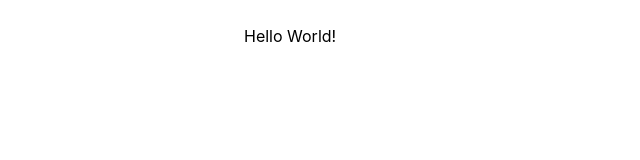
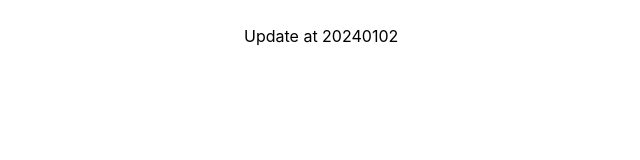
Before and after one commit to BrianGodd/DB-Final, a React (Create React App) app: page / in a window 1280 px wide. Shown: the top 160 px of the page, without its empty margins (456-1096 px from the left). Built offline with nearby package versions, Linux system fonts and the light colour scheme.

Commit message:
update at 20240102

```diff
--- a/package.json
+++ b/package.json
@@ -16,7 +16,7 @@
     "predeploy": "npm run build",
     "deploy": "gh-pages -d build",
     "start": "react-scripts --openssl-legacy-provider start",
-    "build": "react-scripts build",
+    "build": "react-scripts --openssl-legacy-provider build",
     "test": "react-scripts test",
     "eject": "react-scripts eject"
   },
--- a/src/App.js
+++ b/src/App.js
@@ -4,7 +4,7 @@ import './App.css';
 function App() {
   return (
     <div className="App">
-      <p style={{position: 'absolute', top: '10px', left: '700px'}}>Hello World!</p>
+      <p style={{position: 'absolute', top: '10px', left: '700px'}}>Update at 20240102</p>
     </div>
   );
 }
```
Also changed, not shown: firebase.json.
